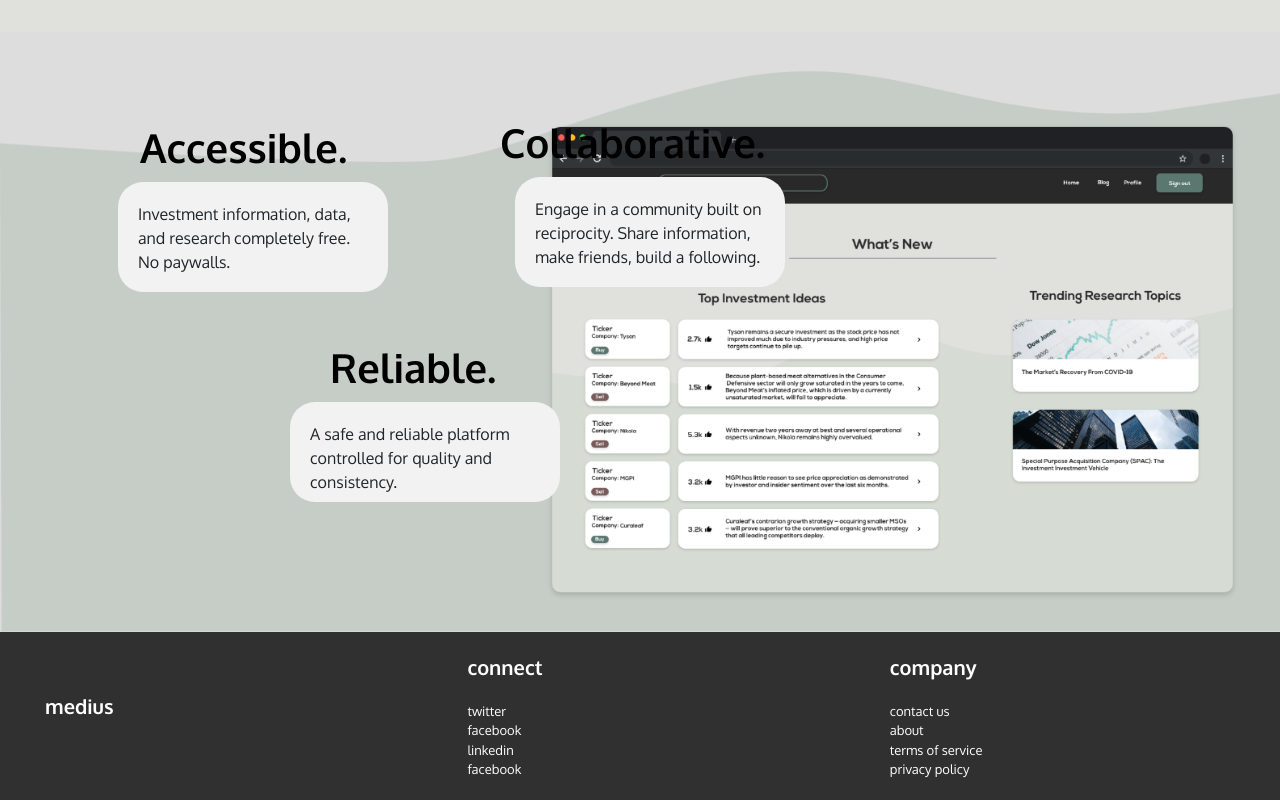
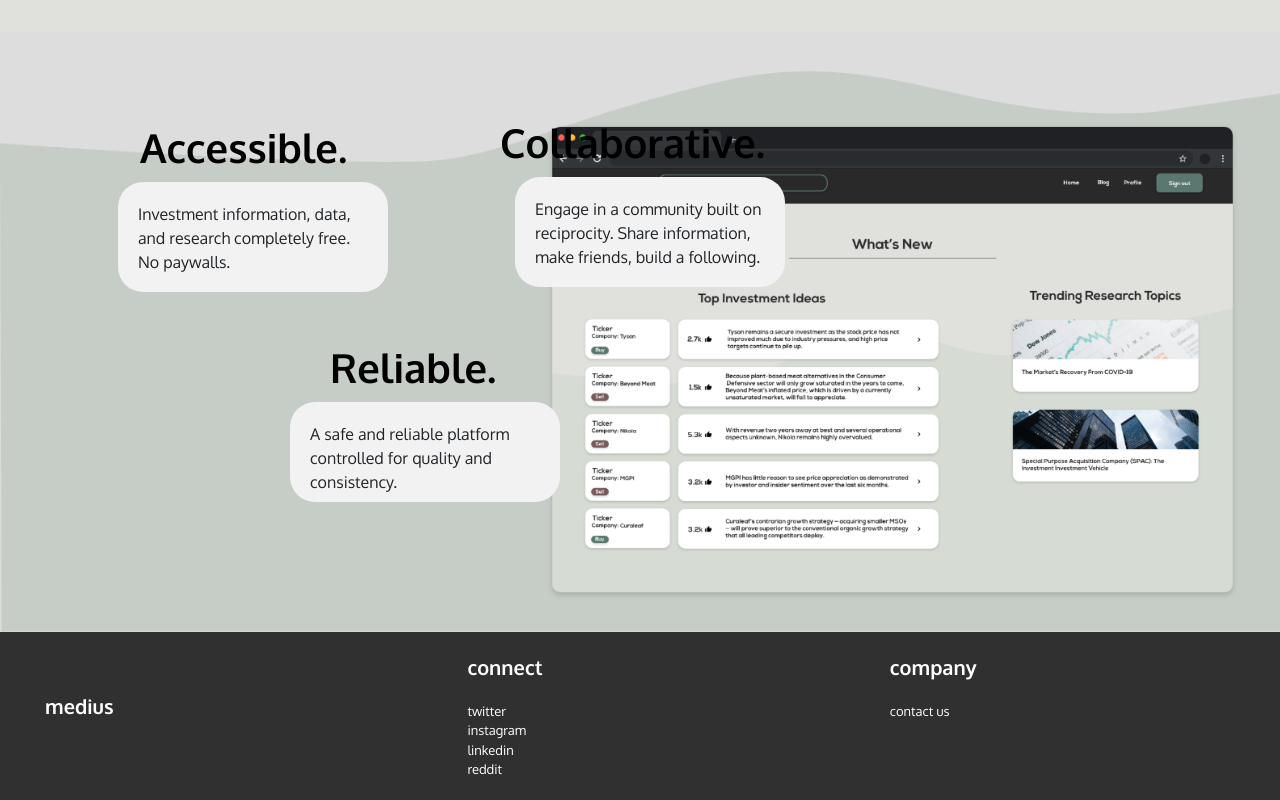
Before and after one commit to Medius-Research-Website/medius-frontend, a React (Create React App) app: page / in a window 1280 px wide. Shown: the part 708-1508 px from the top of the page. Built offline with nearby package versions, Linux system fonts and the light colour scheme.

Commit message:
updating links

```diff
--- a/src/components/css_files/home.css
+++ b/src/components/css_files/home.css
@@ -6,8 +6,6 @@
 html {
     scroll-behavior: smooth;
 }
-
-
 
 .monitor {
     position: absolute;
@@ -98,14 +96,16 @@ span1 {
     list-style: none;
 }
 
-.main-nav a{
+.main-nav a {
     /* color: inherit; */
     text-decoration: none;
     padding: 1rem;
+    color: white;
 }
 
-.main-nav a:hover {
-    color: #0f4718
+.brand-logo-name > a {
+    color: white;
+    font-weight: bolder;
 }
 
 .main-header {
@@ -146,6 +146,11 @@ span1 {
     color: white;
     text-align: left;
     padding-left: 30px;
+}
+
+.column2 > a{
+    color: white;
+    font-size: 1em;
 }
 
 b {
@@ -274,7 +279,7 @@ b {
     top: 1010px;
 }
 
-a {
+/*a {
     font-weight: bolder;
     color: white;
-}
+}*/
--- a/src/components/home.jsx
+++ b/src/components/home.jsx
@@ -4,7 +4,7 @@ import { Button } from "react-bootstrap";
 // import Signup from './signup';
 import "bootstrap/dist/css/bootstrap.min.css";
 import "./css_files/home.css";
-import "./css_files/signUp.css"
+// import "./css_files/signUp.css"
 
 
 class home extends Component {
@@ -105,26 +105,26 @@ class home extends Component {
                 <b>connect</b>
                 <br/>
                 <br/>
-                twitter
+                <a href="https://mobile.twitter.com/mediusresearch">twitter</a>
                 <br/>
-                facebook
+                <a href="https://www.instagram.com/mediusresearch/">instagram</a>
                 <br/>
-                linkedin
+                <a href="https://www.linkedin.com/company/medius-research">linkedin</a>
                 <br/>
-                facebook
+                <a href="https://www.reddit.com/r/Medius/">reddit</a>
               </div>
 
               <div className="column2">
               <b>company</b>
                   <br/>
                   <br/>
-                  contact us
+                  <a href="mailto:mediusresearch@gmail.com">contact us</a>
                   <br/>
-                  about
+                  {/*about
                   <br/>
                   terms of service
                   <br/>
-                  privacy policy
+                  privacy policy*/}
               </div>
             </div>
         </footer>
```
